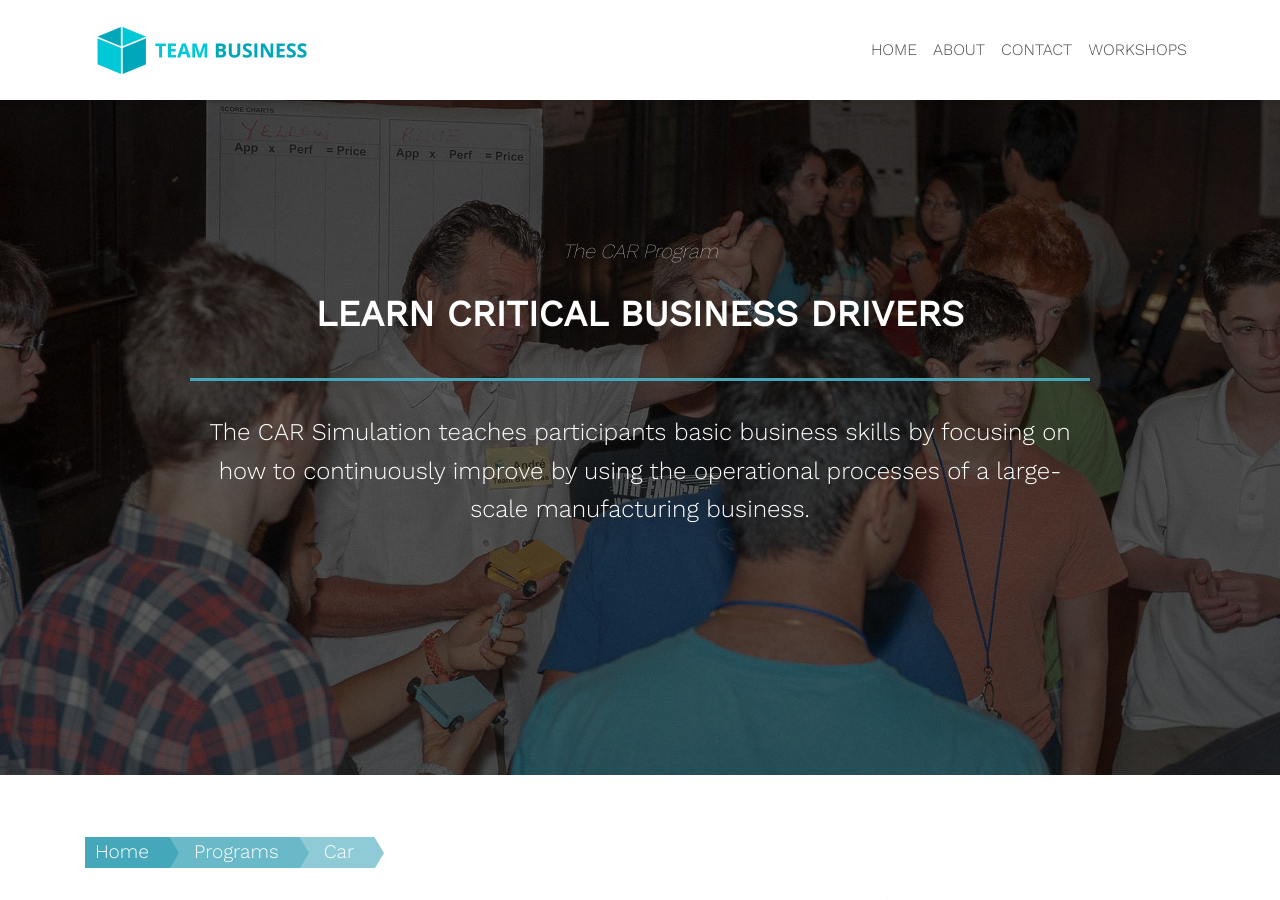
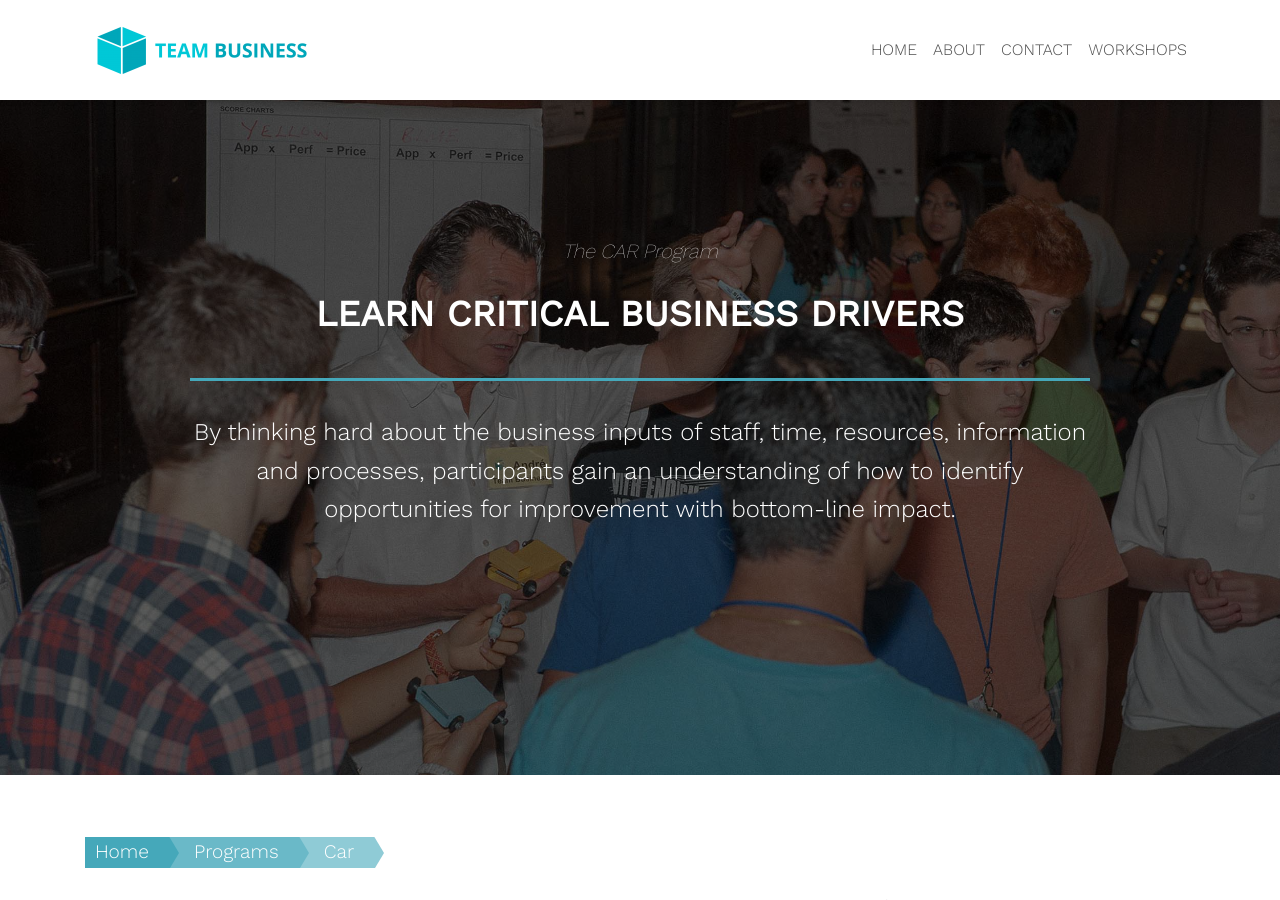
Before and after one commit to zac-heisey/team-business, a Jekyll site: the page built from _pages/car.md, in a window 1280 px wide and 900 px high. Built offline with Jekyll 4.4.1, drawn with Linux system fonts in a browser that asks for light colours; nearby versions of some CDN libraries.

Commit message:
Update from Forestry.io Lara Azzam updated _pages/car.md

```diff
--- a/_pages/car.md
+++ b/_pages/car.md
@@ -5,9 +5,9 @@ permalink: "/programs/car/"
 description: ''
 section-title: The CAR Program
 intro-1: Learn Critical Business Drivers
-intro-2: The CAR Simulation teaches participants basic business skills by focusing
-  on how to continuously improve by using the operational processes of a large-scale
-  manufacturing business.
+intro-2: By thinking hard about the business inputs of staff, time, resources, information
+  and processes, participants gain an understanding of how to identify opportunities
+  for improvement with bottom-line impact.
 header-image: "/assets/images/car-program.jpg"
 
 ---
```
